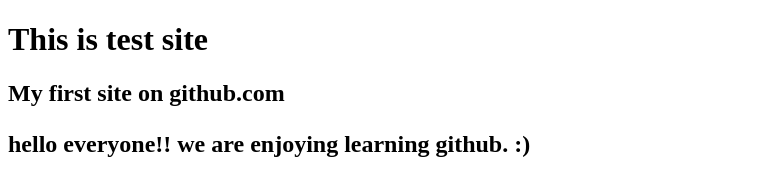
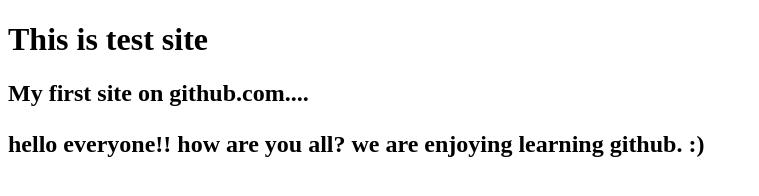
Before and after one commit to sandhyapandey/ITPM-07, a plain HTML site: page index.html in a window 1280 px wide. Shown: the whole page, without its empty margins (0-759 px from the left). Drawn offline with Linux system fonts and the light colour scheme.

Commit message:
Update index.html

```diff
--- a/index.html
+++ b/index.html
@@ -7,8 +7,8 @@
 <body>
 
 <h1>This is test site</h1>
-<h2>My first site on github.com <h2>
-<p> hello everyone!! we are enjoying learning github. :) </p>
+<h2>My first site on github.com.... <h2>
+<p> hello everyone!! how are you all? we are enjoying learning github. :) </p>
 
 </body>
 </html>
```
